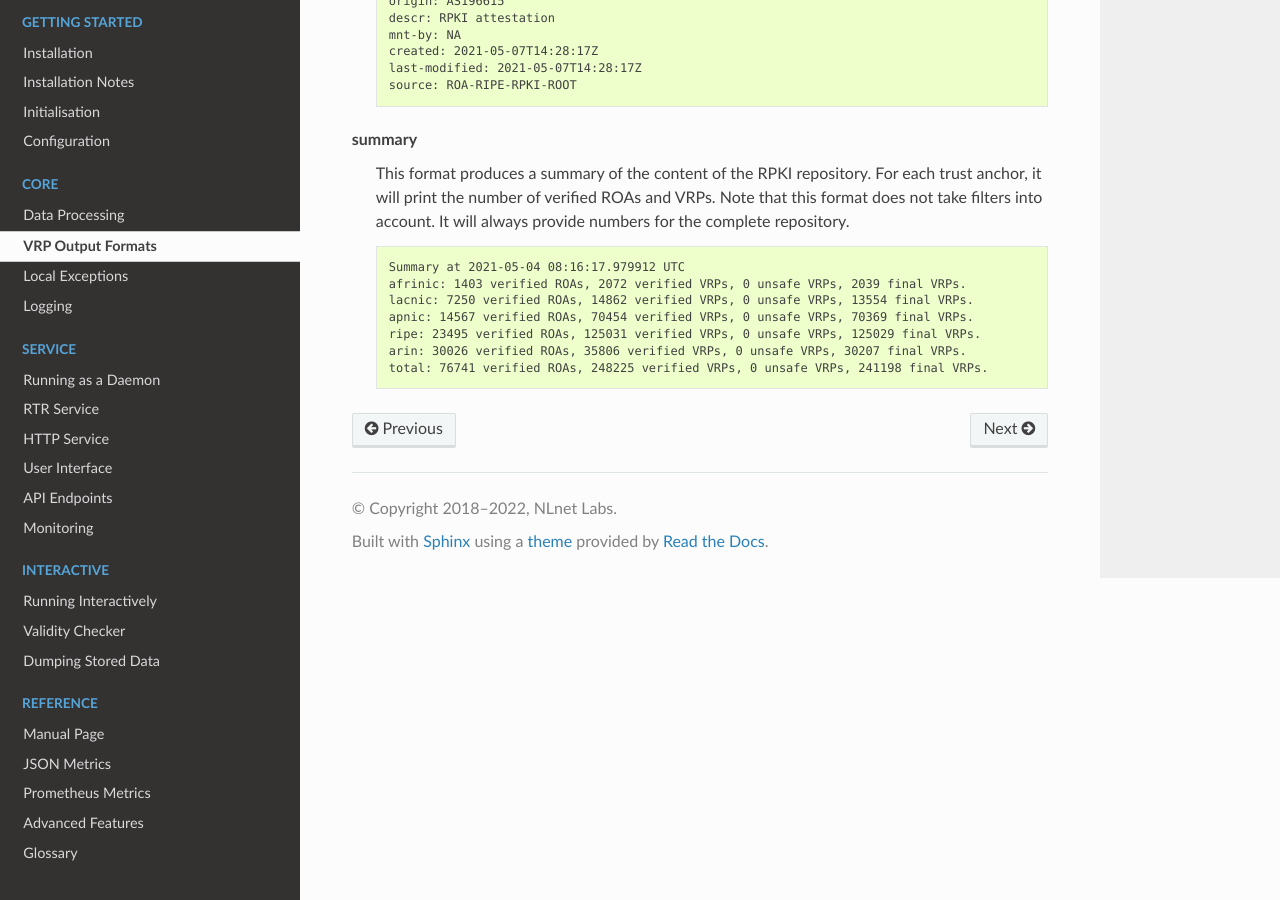
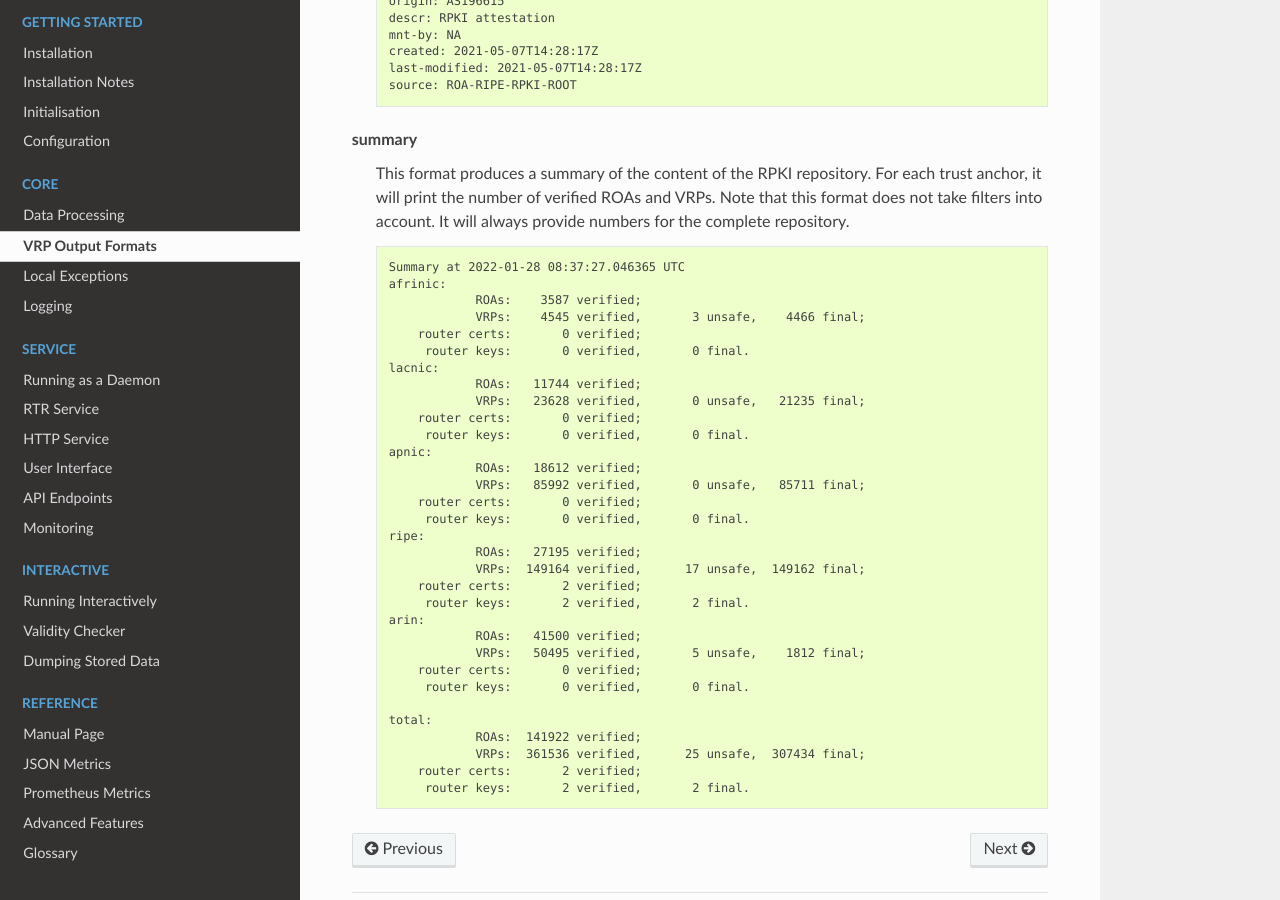
Before and after one commit to NLnetLabs/routinator, a Sphinx documentation site: the page built from doc/manual/source/output-formats.rst, in a window 1280 px wide and 900 px high, scrolled down 3533 px. Built offline with Sphinx 7.4.7 and the Read the Docs theme 2.0.0, drawn with Linux system fonts in a browser that asks for light colours.

Commit message:
Update `summary` output

```diff
--- a/doc/manual/source/output-formats.rst
+++ b/doc/manual/source/output-formats.rst
@@ -199,10 +199,35 @@ summary
 
       .. code-block:: text
 
-         Summary at 2021-05-04 08:16:17.979912 UTC
-         afrinic: 1403 verified ROAs, 2072 verified VRPs, 0 unsafe VRPs, 2039 final VRPs.
-         lacnic: 7250 verified ROAs, 14862 verified VRPs, 0 unsafe VRPs, 13554 final VRPs.
-         apnic: 14567 verified ROAs, 70454 verified VRPs, 0 unsafe VRPs, 70369 final VRPs.
-         ripe: 23495 verified ROAs, 125031 verified VRPs, 0 unsafe VRPs, 125029 final VRPs.
-         arin: 30026 verified ROAs, 35806 verified VRPs, 0 unsafe VRPs, 30207 final VRPs.
-         total: 76741 verified ROAs, 248225 verified VRPs, 0 unsafe VRPs, 241198 final VRPs.
+        Summary at 2022-01-28 08:37:27.046365 UTC
+        afrinic:
+                    ROAs:    3587 verified;
+                    VRPs:    4545 verified,       3 unsafe,    4466 final;
+            router certs:       0 verified;
+             router keys:       0 verified,       0 final.
+        lacnic:
+                    ROAs:   11744 verified;
+                    VRPs:   23628 verified,       0 unsafe,   21235 final;
+            router certs:       0 verified;
+             router keys:       0 verified,       0 final.
+        apnic:
+                    ROAs:   18612 verified;
+                    VRPs:   85992 verified,       0 unsafe,   85711 final;
+            router certs:       0 verified;
+             router keys:       0 verified,       0 final.
+        ripe:
+                    ROAs:   27195 verified;
+                    VRPs:  149164 verified,      17 unsafe,  149162 final;
+            router certs:       2 verified;
+             router keys:       2 verified,       2 final.
+        arin:
+                    ROAs:   41500 verified;
+                    VRPs:   50495 verified,       5 unsafe,    1812 final;
+            router certs:       0 verified;
+             router keys:       0 verified,       0 final.
+
+        total:
+                    ROAs:  141922 verified;
+                    VRPs:  361536 verified,      25 unsafe,  307434 final;
+            router certs:       2 verified;
+             router keys:       2 verified,       2 final.
```
